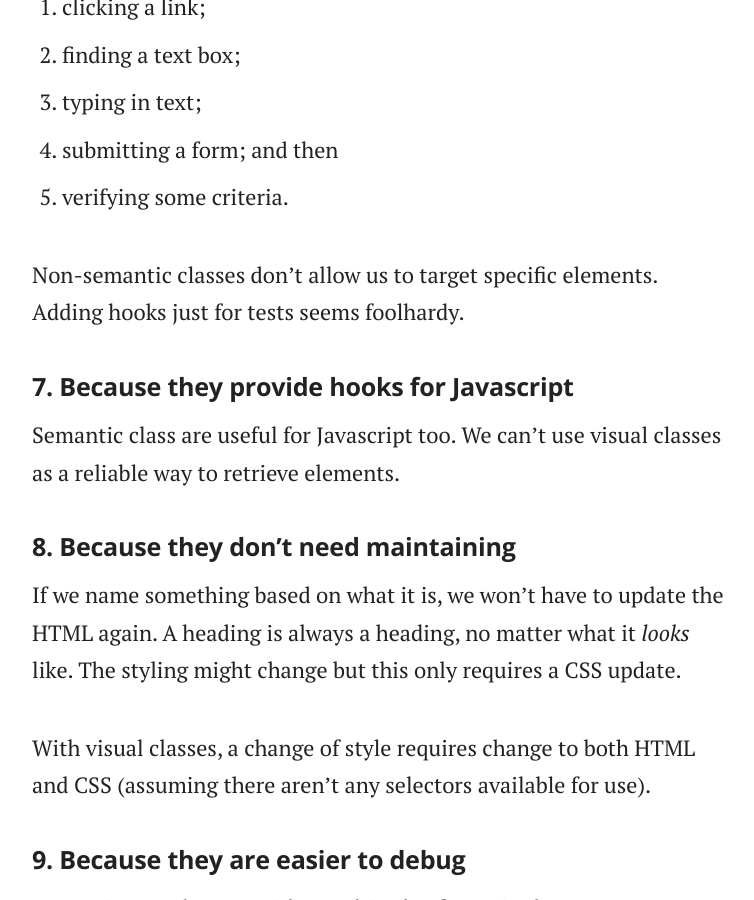
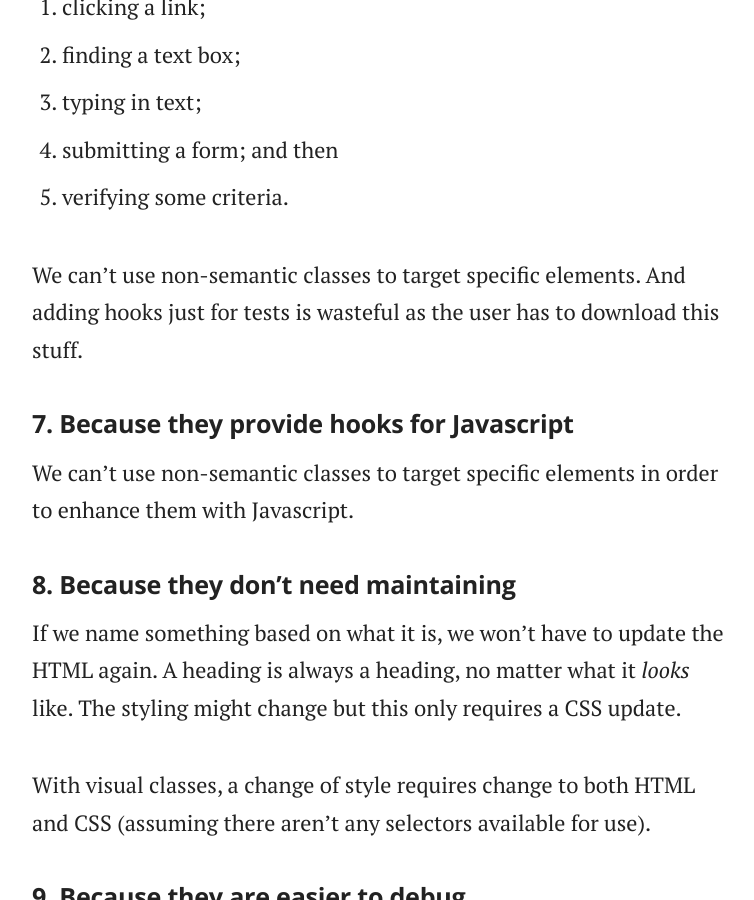
Before and after one commit to adamsilver/maintainablecss.com-jekyll, a Jekyll site: the page built from _chapters/02-semantics.md, in a window 1280 px wide and 900 px high, scrolled down 6028 px. Shown: the whole window, without its empty margins (258-1012 px from the left). Built offline with Jekyll 4.4.1, drawn with Linux system fonts in a browser that asks for light colours.

Commit message:
Test and js description update consistent

```diff
--- a/_chapters/02-semantics.md
+++ b/_chapters/02-semantics.md
@@ -128,11 +128,11 @@ Automated functional tests work by searching for, and interacting with elements.
 4. submitting a form; and then
 5. verifying some criteria.
 
-Non-semantic classes don't allow us to target specific elements. Adding hooks just for tests seems foolhardy.
+We can't use non-semantic classes to target specific elements. And adding hooks just for tests is wasteful as the user has to download this stuff.
 
 ## 7. Because they provide hooks for Javascript
 
-Semantic class are useful for Javascript too. We can't use visual classes as a reliable way to retrieve elements.
+We can't use non-semantic classes to target specific elements in order to enhance them with Javascript.
 
 ## 8. Because they don't need maintaining
 
```
